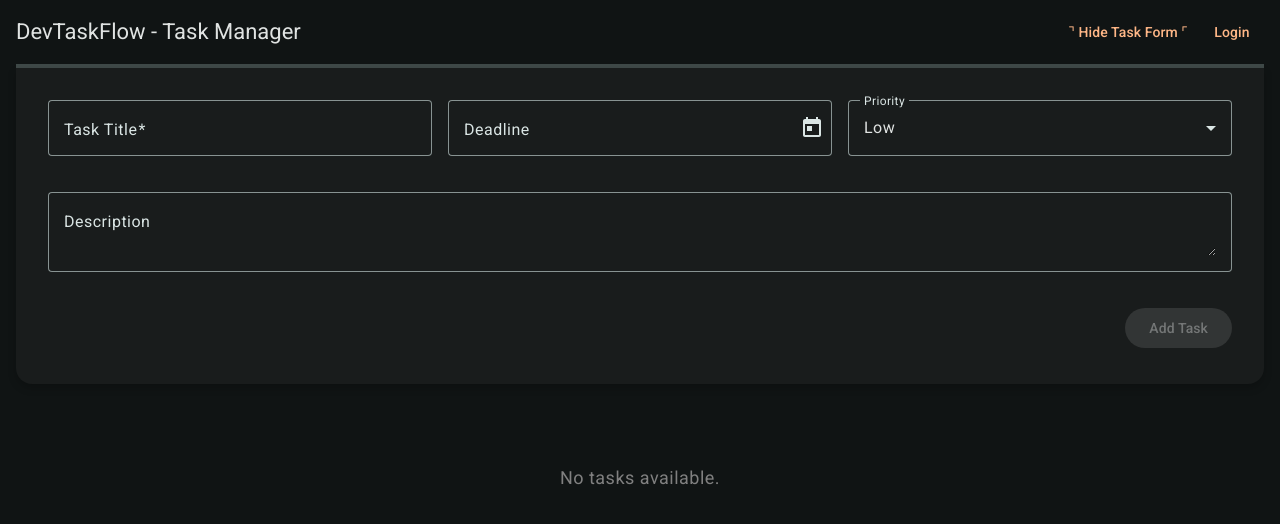
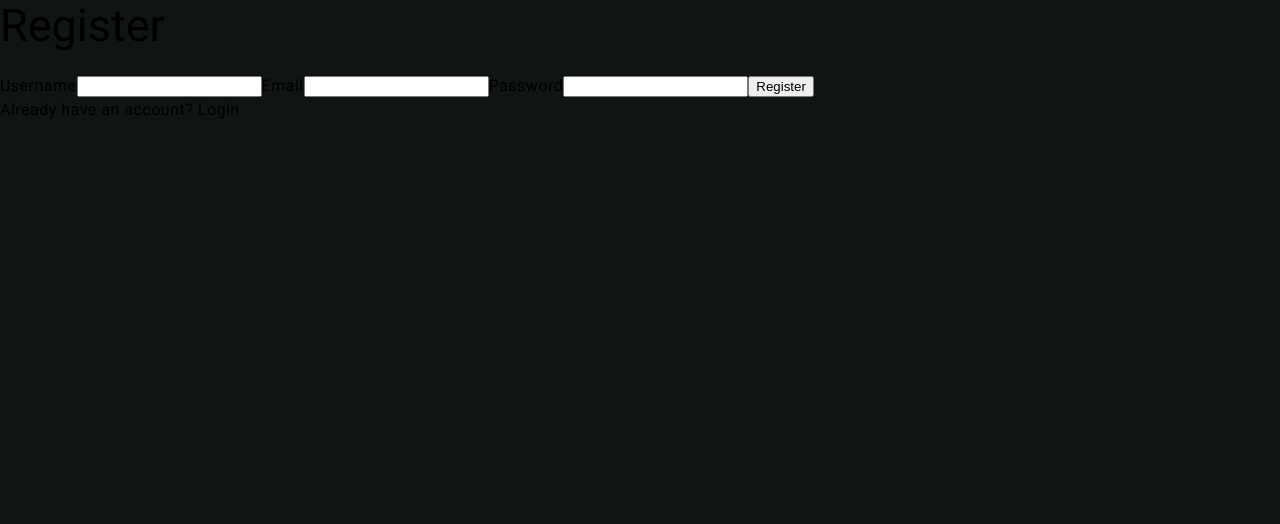
Before and after one commit to art2url/dev-task-flow, an Angular app: page /register in a window 1280 px wide. Before the commit this address led to /tasks. Shown: the top 524 px of the page. Built offline with nearby package versions, Linux system fonts and the light colour scheme.

Commit message:
Added register.component and checked registration of a new user and after that tested the flow of login with a new credentials

```diff
--- a/src/app/app.routes.ts
+++ b/src/app/app.routes.ts
@@ -1,10 +1,12 @@
 import { Routes } from '@angular/router';
 import { TaskListComponent } from './features/tasks/task-list/task-list.component';
 import { LoginComponent } from './features/auth/login/login.component';
+import { RegisterComponent } from './features/auth/register/register.component';
 
 export const appRoutes: Routes = [
   { path: 'tasks', component: TaskListComponent },
   { path: 'login', component: LoginComponent },
+  { path: 'register', component: RegisterComponent },
   { path: '', redirectTo: 'tasks', pathMatch: 'full' },
   { path: '**', redirectTo: 'tasks' },
 ];
--- /dev/null
+++ b/src/app/features/auth/register/register.component.html
@@ -0,0 +1,19 @@
+<div class="auth-container">
+  <h2>Register</h2>
+  <form (ngSubmit)="register()">
+    <label>Username</label>
+    <input type="text" [(ngModel)]="username" name="username" required />
+
+    <label>Email</label>
+    <input type="email" [(ngModel)]="email" name="email" required />
+
+    <label>Password</label>
+    <input type="password" [(ngModel)]="password" name="password" required />
+
+    <button type="submit">Register</button>
+  </form>
+
+  <p *ngIf="errorMessage">{{ errorMessage }}</p>
+
+  <p>Already have an account? <a routerLink="/login">Login</a></p>
+</div>
--- /dev/null
+++ b/src/app/features/auth/register/register.component.ts
@@ -0,0 +1,38 @@
+import { Component } from '@angular/core';
+import { CommonModule } from '@angular/common';
+import { FormsModule } from '@angular/forms';
+import { HttpClient } from '@angular/common/http';
+import { Router } from '@angular/router';
+
+@Component({
+  selector: 'app-register',
+  standalone: true,
+  imports: [CommonModule, FormsModule],
+  templateUrl: './register.component.html',
+  styleUrl: './register.component.scss',
+})
+export class RegisterComponent {
+  username = '';
+  email = '';
+  password = '';
+  errorMessage = '';
+
+  constructor(private http: HttpClient, private router: Router) {}
+
+  register(): void {
+    this.http
+      .post('https://dev-task-flow-auth-server.onrender.com/register', {
+        username: this.username,
+        email: this.email,
+        password: this.password,
+      })
+      .subscribe({
+        next: () => {
+          this.router.navigate(['/login']);
+        },
+        error: () => {
+          this.errorMessage = 'Registration failed';
+        },
+      });
+  }
+}
```
Also changed, not shown: src/app/features/auth/register/register.component.scss (added), 1 other file (tests, documents, lock files or other folders).
